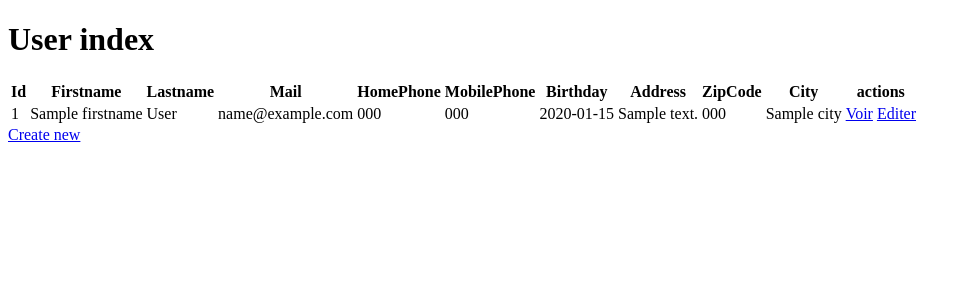
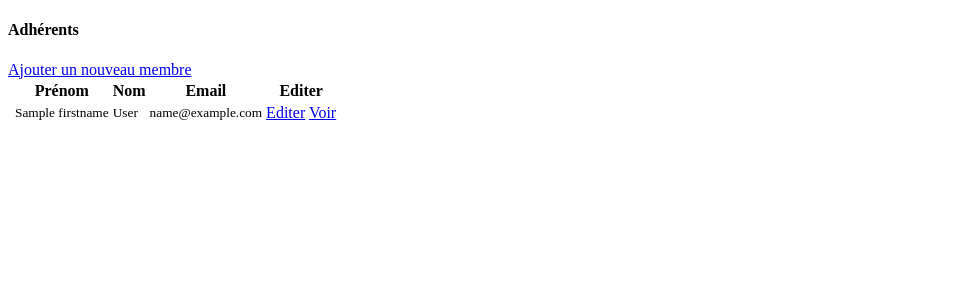
Before and after one commit to WildCodeSchool/lyon-0919-php-pmt, a Symfony app: template templates/user/index.html.twig in a window 1280 px wide. Shown: the part 44-344 px from the top of the page, without its empty margins (0-971 px from the left). Run offline with Twig, Linux system fonts and the light colour scheme; the template is opened without the code that fills it: most values are stand-ins (such as "Sample title", 1, 10 or a date in 2020); some libraries are stand-ins or nearby versions.

Commit message:
mise a jour des fixtures voyage + integration liste user

```diff
--- a/templates/baseAdmin.html.twig
+++ b/templates/baseAdmin.html.twig
@@ -8,7 +8,7 @@
 </head>
 <body>
 <nav class="navbar navbar-expand-lg navbar-dark bg-dark">
-    <a class="navbar-brand" href="#">Administration</a>
+    <a class="navbar-brand" href="{{ path('admin') }}">Administration</a>
     <button class="navbar-toggler" type="button" data-toggle="collapse" data-target="#navbarNavAltMarkup" aria-controls="navbarNavAltMarkup" aria-expanded="false" aria-label="Toggle navigation">
         <span class="navbar-toggler-icon"></span>
     </button>
--- a/templates/trip/show.html.twig
+++ b/templates/trip/show.html.twig
@@ -34,7 +34,7 @@
                 {{ trip.nbMonitor }}
             </p>
 
-            <img src="{{ ('/uploads/images/' ~ trip.picture.url) }}">
+            <img src="{{ ( trip.picture.url) }}">
 
             <br>
             <p class="card-text" style="text-align: center"><small class="text-muted"> Sortie crée le :
--- a/templates/user/index.html.twig
+++ b/templates/user/index.html.twig
@@ -3,67 +3,55 @@
 {% block title %}User index{% endblock %}
 
 {% block body %}
-    <h1>User index</h1>
+        <tbody>
+        <div class="container">
+            <div class="row">
+                <div class="col-8 col-md-12">
+                    <div class="card">
+                        <div class="card-body">
+                            <div class="row">
+                                <div class=" col-12 col-md-4 border-right">
+                                    <h4>Adhérents</h4>
+                                </div>
+                                <div class="col-md-6">
+                                    <a href="{{ path('user_new') }}">Ajouter un nouveau membre</a>
+                                </div>
 
-    <table class="table">
-        <thead>
+                            </div>
+                            <div class="row">
+                                <div class=" col-8 col-md-12">
+                                    <table class="table table-hover ">
+                                        <thead class="bg ">
                                         <tr>
-                <th>Id</th>
-                <th>Firstname</th>
-                <th>Lastname</th>
-                <th>Mail</th>
-                <th>HomePhone</th>
-                <th>MobilePhone</th>
-                <th>Birthday</th>
-                <th>Address</th>
-                <th>ZipCode</th>
-                <th>City</th>
-{#                <th>Comment</th>#}
-{#                <th>Picture</th>#}
-{#                <th>CreatedAt</th>#}
-{#                <th>UpdateAt</th>#}
-{#                <th>IsAdmin</th>#}
-{#                <th>IsMonitor</th>#}
-{#                <th>IsSwim</th>#}
-{#                <th>IsDiver</th>#}
-{#                <th>IsHandi</th>#}
-                <th>actions</th>
+                                            <th>
+                                            </th>
+                                            <th>Prénom</th>
+                                            <th>Nom</th>
+                                            <th>Email</th>
+                                            <th>Editer</th>
                                         </tr>
                                         </thead>
                                         <tbody>
+                                        <tr>
                                                 {% for user in users %}
-            <tr>
-                <td>{{ user.id }}</td>
-                <td>{{ user.firstname }}</td>
-                <td>{{ user.lastname }}</td>
-                <td>{{ user.email }}</td>
-                <td>{{ user.homePhone }}</td>
-                <td>{{ user.mobilePhone }}</td>
-                <td>{{ user.birthday ? user.birthday|date('Y-m-d') : '' }}</td>
-                <td>{{ user.address }}</td>
-                <td>{{ user.zipCode }}</td>
-                <td>{{ user.city }}</td>
-{#                <td>{{ user.comment }}</td>#}
-{#                <td>{{ user.picture }}</td>#}
-{#                <td>{{ user.createdAt ? user.createdAt|date('Y-m-d H:i:s') : '' }}</td>#}
-{#                <td>{{ user.updateAt ? user.updateAt|date('Y-m-d H:i:s') : '' }}</td>#}
-{#                <td>{{ user.isAdmin ? 'Yes' : 'No' }}</td>#}
-{#                <td>{{ user.isMonitor ? 'Yes' : 'No' }}</td>#}
-{#                <td>{{ user.isSwim ? 'Yes' : 'No' }}</td>#}
-{#                <td>{{ user.isDiver ? 'Yes' : 'No' }}</td>#}
-{#                <td>{{ user.isHandi ? 'Yes' : 'No' }}</td>#}
+                                            <td><a href="{{ path('user_show', {'id': user.id}) }}"><small></small></a></td>
+                                            <td><small>{{ user.firstname }}</small></td>
+                                            <td><small>{{ user.lastname }}</small></td>
+                                            <td><small>{{ user.email }}</small></td>
                                             <td>
+                                                <a href="{{ path('user_edit', {'id': user.id}) }}">Editer</a>
                                                 <a href="{{ path('user_show', {'id': user.id}) }}">Voir</a>
-                    <a href="{{ path('user_edit', {'id': user.id}) }}">Editer</a>
                                             </td>
-            </tr>
-        {% else %}
-            <tr>
-                <td colspan="20">no records found</td>
+
                                         </tr>
                                         {% endfor %}
                                         </tbody>
                                     </table>
-
-    <a href="{{ path('user_new') }}">Create new</a>
+                                </div>
+                            </div>
+                        </div>
+                    </div>
+                </div>
+            </div>
+        </div>
 {% endblock %}
```
Also changed, not shown: src/DataFixtures/PicturesFixtures.php (added, +29 -0 lines), src/DataFixtures/TripFixtures.php (+6 -1 lines), src/Migrations/Version20191212142746.php (added, +47 -0 lines), public/uploads/images/9832b82c1077af5b218aa4bf45e8c188.jpeg (added). Lines whose indentation alone changed are shown as unchanged.
